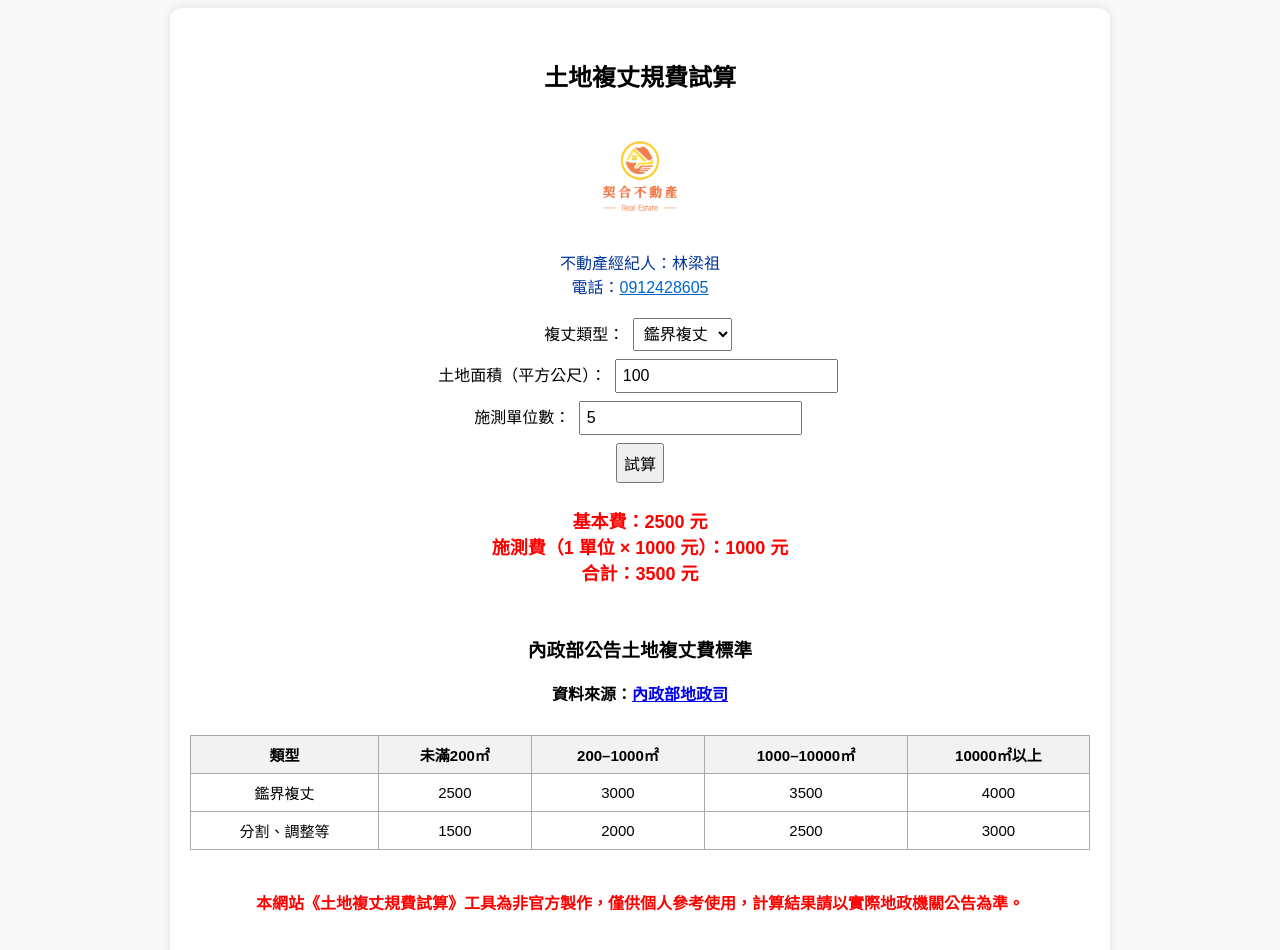
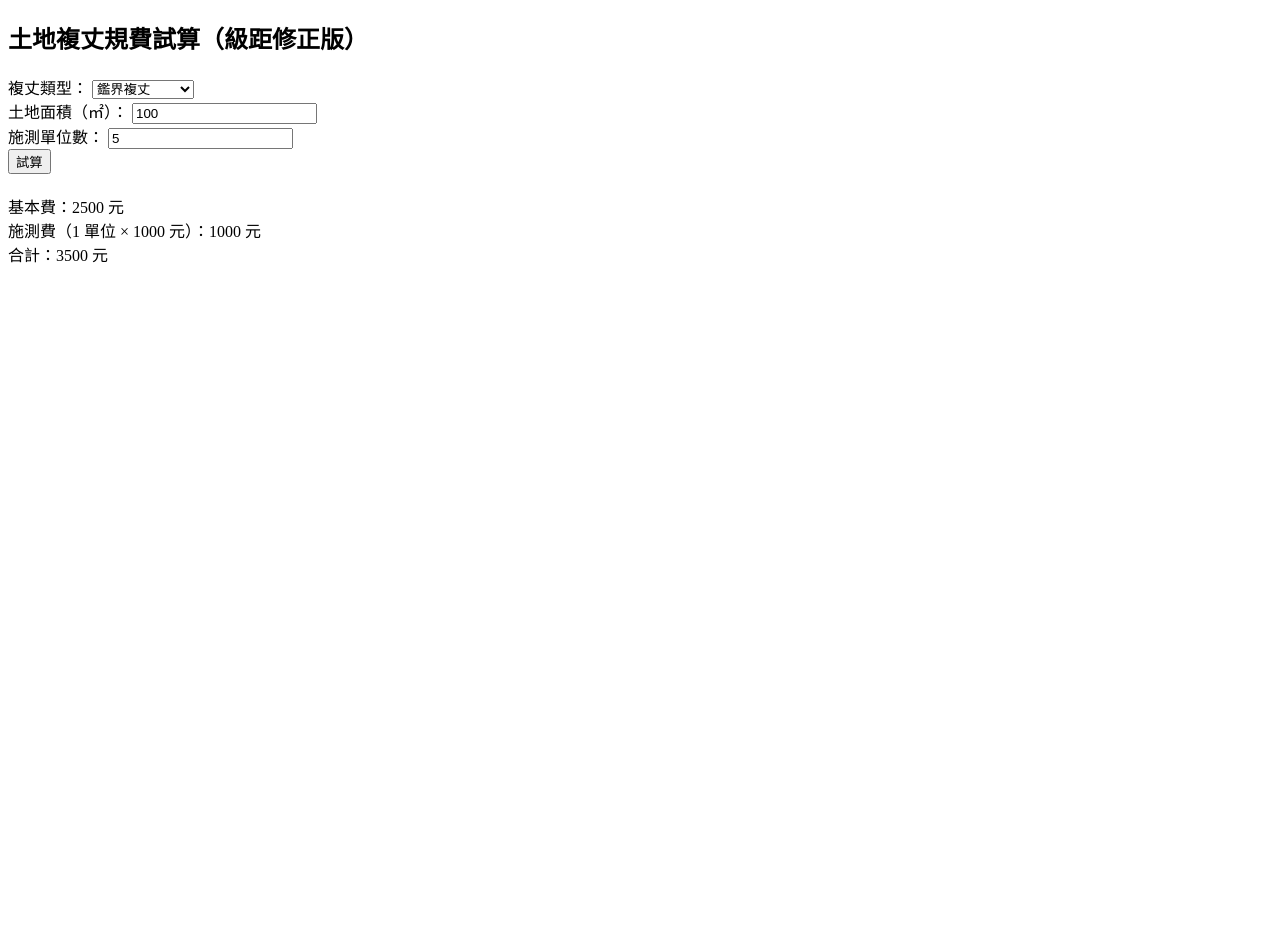
Before and after one commit to lhu8888677/lhu8888677.github.io, a plain HTML site: page index.html in a window 1280 px wide. Both pictures are taken after a click on the button "試算". After the commit the page ends 800 px from the top, so only its background shows below. Drawn offline with Linux system fonts and the light colour scheme.

Commit message:
土地複丈規費試算

```diff
--- a/index.html
+++ b/index.html
@@ -1,90 +1,50 @@
-
 <!DOCTYPE html>
 <html lang="zh-Hant">
 <head>
   <meta charset="UTF-8" />
   <meta name="viewport" content="width=device-width, initial-scale=1.0" />
   <title>土地複丈規費試算</title>
-  <style>
-    body { font-family: Microsoft JhengHei, sans-serif; background: #f8f8f8; text-align: center; }
-    .container { max-width: 900px; margin: 0 auto; background: #fff; padding: 30px 20px; border-radius: 12px; box-shadow: 0 0 10px rgba(0,0,0,0.1); }
-    .logo { max-width: 120px; margin-top: 10px; }
-    input, select, button { font-size: 16px; margin: 4px; padding: 6px; }
-    #result span { color: red; font-weight: bold; font-size: 18px; }
-    table { border-collapse: collapse; margin: 30px auto; width: 100%; }
-    th, td { border: 1px solid #aaa; padding: 8px; font-size: 15px; }
-    th { background: #f2f2f2; }
-  </style>
 </head>
 <body>
-  <div class="container">
-    <h2>土地複丈規費試算</h2>
-    <img src="logo.png" class="logo" alt="LOGO" />
-    <p style="color:#003399;">不動產經紀人：林梁祖<br>電話：<a href="tel:0912428605" style="color:#0066cc;">0912428605</a></p>
-
-    <div>
+  <h2>土地複丈規費試算（級距修正版）</h2>
   <label>複丈類型：</label>
   <select id="type">
     <option value="鑑界複丈">鑑界複丈</option>
-        <option value="分割等">分割等</option>
+    <option value="分割等">分割、調整等</option>
   </select><br>
-
-      <label>土地面積（平方公尺）：</label>
+  <label>土地面積（㎡）：</label>
   <input type="number" id="area" value="100" /><br>
-
   <label>施測單位數：</label>
   <input type="number" id="units" value="5" /><br>
-
   <button onclick="calculate()">試算</button>
-    </div>
-
   <div id="result" style="margin-top:20px;"></div>
-
-    <h3 style="margin-top:50px;">內政部公告土地複丈費標準</h3>
-    <p style="text-align:center; font-weight:bold;">資料來源：<a href="https://easymap.land.moi.gov.tw/BSWeb/" target="_blank">內政部地政司</a></p>
-    <table>
-      <tr><th>類型</th><th>未滿200㎡</th><th>200–1000㎡</th><th>1000–10000㎡</th><th>10000㎡以上</th></tr>
-      <tr><td>鑑界複丈</td><td>2500</td><td>3000</td><td>3500</td><td>4000</td></tr>
-      <tr><td>分割、調整等</td><td>1500</td><td>2000</td><td>2500</td><td>3000</td></tr>
-    </table>
-
-    <p style="color:red; font-weight:bold; margin-top:40px;">
-      本網站《土地複丈規費試算》工具為非官方製作，僅供個人參考使用，計算結果請以實際地政機關公告為準。
-    </p>
-  </div>
 
 <script>
 function getBase(type, area) {
-      let level = 0;
-      if (area < 200) level = 0;
-      else if (area <= 1000) level = 1;
-      else if (area <= 10000) level = 2;
-      else level = 3;
-
-      const table = {
-        "鑑界複丈": [2500, 3000, 3500, 4000],
-        "分割等": [1500, 2000, 2500, 3000]
-      };
-      return table[type][level];
+  if (area < 200) {
+    return type === "鑑界複丈" ? 2500 : 1500;
+  } else if (area >= 200 && area < 1000) {
+    return type === "鑑界複丈" ? 3000 : 2000;
+  } else if (area >= 1000 && area < 10000) {
+    return type === "鑑界複丈" ? 3500 : 2500;
+  } else {
+    return type === "鑑界複丈" ? 4000 : 3000;
   }
-
-    function calculate() {
+}
+function calculate(){
   const area = parseFloat(document.getElementById("area").value) || 0;
   const units = parseInt(document.getElementById("units").value) || 0;
   const type = document.getElementById("type").value;
-
   const base = getBase(type, area);
   const unitRate = type === "鑑界複丈" ? 1000 : 500;
-
-      const actualUnits = type === "鑑界複丈" ? Math.ceil(units / 5) : units;
-      const unitFee = actualUnits * unitRate;
-
+  const unitCount = type === "鑑界複丈" ? Math.ceil(units / 5) : units;
+  const unitFee = unitRate * unitCount;
   const total = base + unitFee;
 
   document.getElementById("result").innerHTML =
-        '<span>基本費：' + base + ' 元</span><br>' +
-        '<span>施測費（' + actualUnits + ' 單位 × ' + unitRate + ' 元）：' + unitFee + ' 元</span><br>' +
-        '<span>合計：' + total + ' 元</span>';
+    '基本費：' + base + ' 元<br>' +
+    '施測費（' + unitCount + ' 單位 × ' + unitRate + ' 元）：' + unitFee + ' 元<br>' +
+    '合計：' + total + ' 元';
 }
 </script>
 </body>
```
Lines whose indentation alone changed are shown as unchanged.
